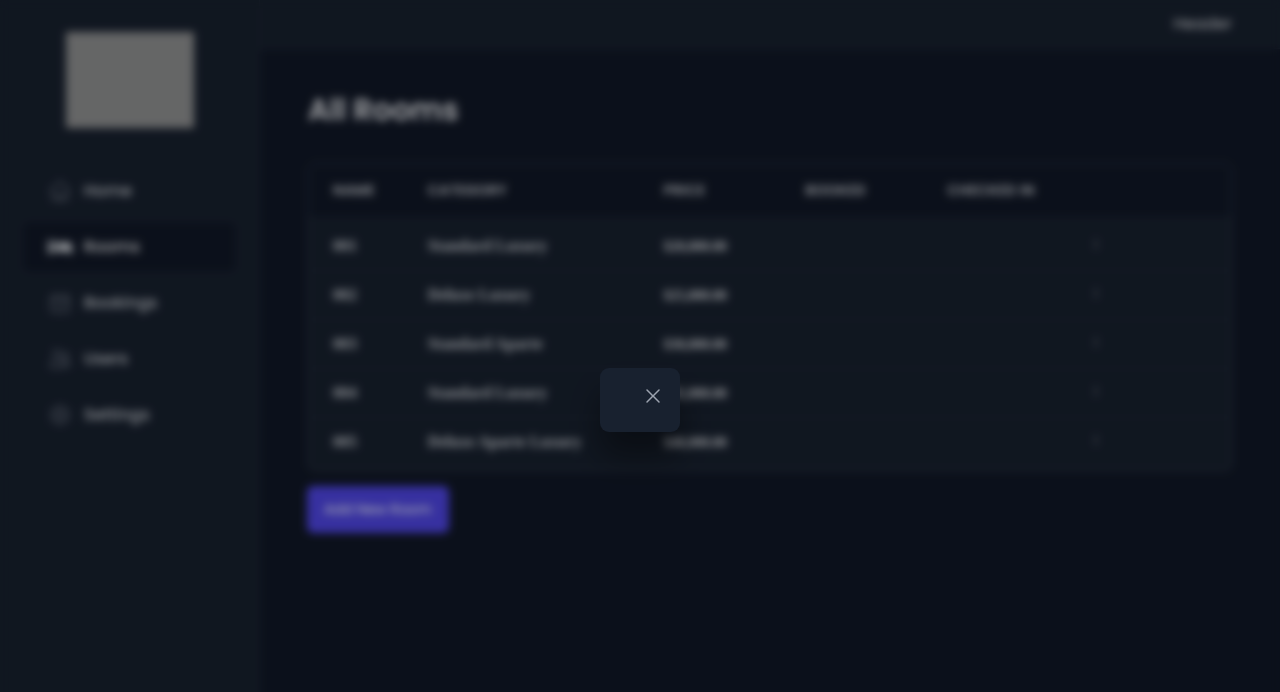
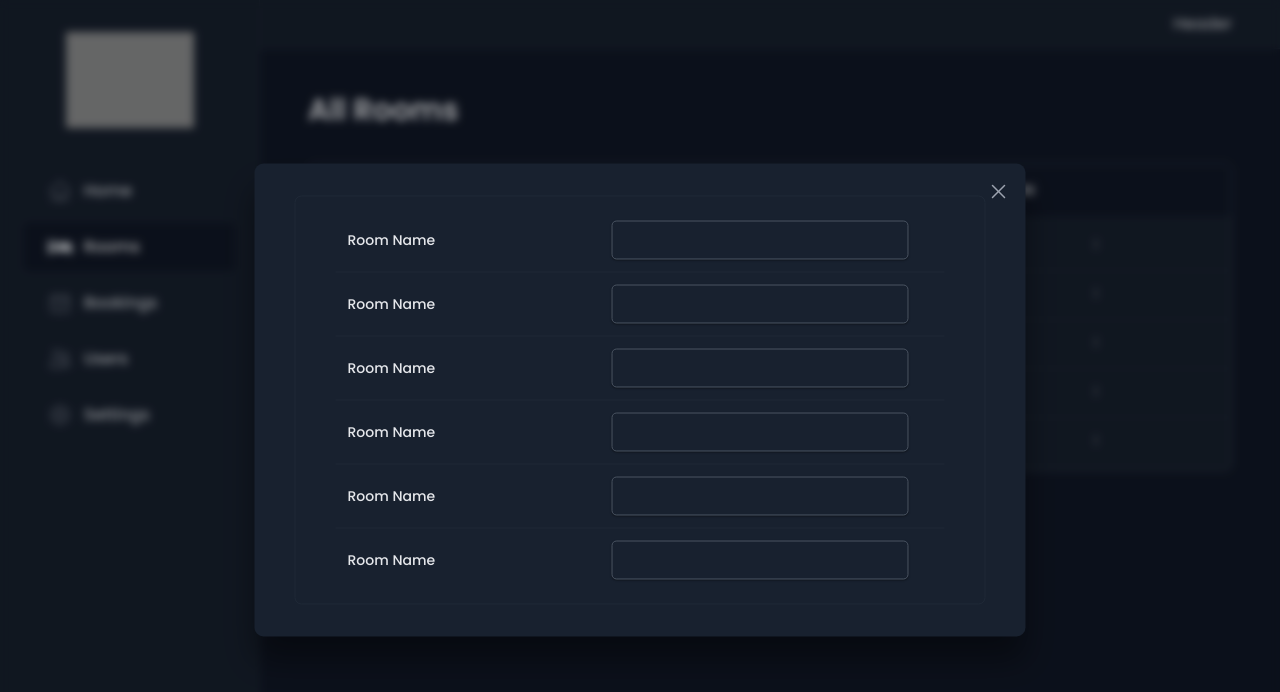
Before and after one commit to Onyeneke-AC/hotel-management-system, a React (Vite) app: page /rooms in a window 1280 px wide. Both pictures are taken after a click on the button "Add New Room". Shown: the top 692 px of the page. Built offline with nearby package versions, Linux system fonts and the light colour scheme; grey boxes are pictures that could not be loaded; a web font is replaced by a local one.

Commit message:
implementation of form for creating the room

```diff
--- a/src/features/bookings/BookingRow.jsx
+++ b/src/features/bookings/BookingRow.jsx
@@ -14,7 +14,7 @@ import {
   // HiEye,
   //   HiTrash,
 } from "react-icons/hi2";
-import { useNavigate } from "react-router-dom";
+// import { useNavigate } from "react-router-dom";
 // import Modal from "../../ui/Modal";
 // import ConfirmDelete from "../../ui/ConfirmDelete";
 
--- a/src/features/rooms/CreateRoomForm.jsx
+++ b/src/features/rooms/CreateRoomForm.jsx
@@ -1,5 +1,35 @@
+import Form from "../../ui/Form";
+import FormRow from "../../ui/FormRow";
+import Input from "../../ui/Input";
+
 function CreateRoomForm() {
-  return <div></div>;
+  return (
+    <Form>
+      <FormRow label="Room Name">
+        <Input type="text" id="name" />
+      </FormRow>
+
+      <FormRow label="Room Name">
+        <Input type="text" id="name" />
+      </FormRow>
+
+      <FormRow label="Room Name">
+        <Input type="text" id="name" />
+      </FormRow>
+
+      <FormRow label="Room Name">
+        <Input type="text" id="name" />
+      </FormRow>
+
+      <FormRow label="Room Name">
+        <Input type="text" id="name" />
+      </FormRow>
+
+      <FormRow label="Room Name">
+        <Input type="text" id="name" />
+      </FormRow>
+    </Form>
+  );
 }
 
 export default CreateRoomForm;
```
